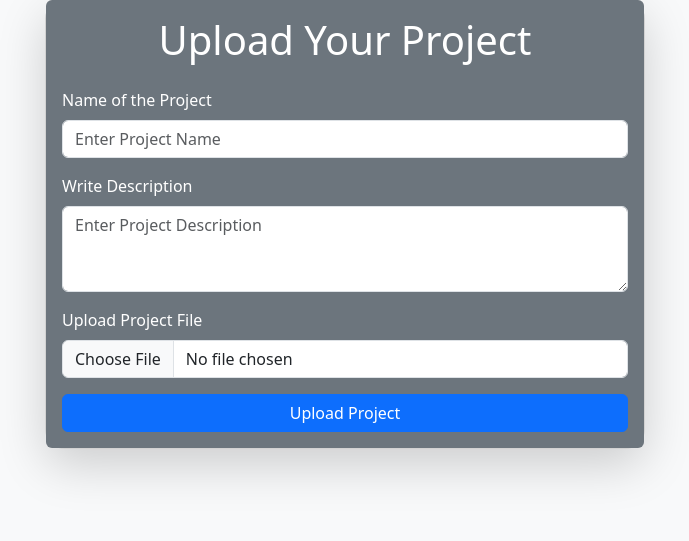
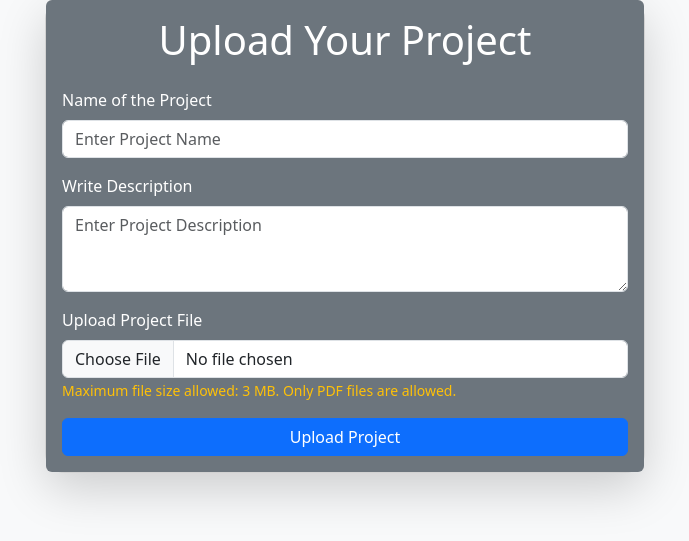
Before and after one commit to thesaiteja24/gen-ai-projects-nriit, a Flask app: page /upload in a window 1280 px wide. Shown: the part 49-590 px from the top of the page, without its empty margins (295-984 px from the left). Run offline with Flask 3, Linux system fonts and the light colour scheme; the visitor is signed in with stand-in values (Sample User, id 1); some libraries are stand-ins or nearby versions.

Commit message:
added 3MB limit to uploading files, allows only pdf, added example env file updated requirements.txt, server.py and UploadFile.py to delete drive file also when deleting file project

```diff
--- a/UploadFile.py
+++ b/UploadFile.py
@@ -11,6 +11,7 @@ credentials = Credentials.from_service_account_file(
     SERVICE_ACCOUNT_FILE, scopes=SCOPES)
 drive_service = build('drive', 'v3', credentials=credentials)
 
+
 def convert_bytes(bytes_val):
     """
     Convert bytes to KB, MB, and GB
@@ -23,6 +24,7 @@ def convert_bytes(bytes_val):
     gb = mb / 1024
 
     return kb, mb, gb
+
 
 def check_drive_storage():
     """
@@ -64,12 +66,13 @@ def check_drive_storage():
 
     print(f"\nUsage Percentage: {usage_percentage:.2f}%")
 
+
 def upload_to_drive(file):
     """
-    Upload a file to Google Drive and return the shareable link.
+    Upload a file to Google Drive and return the shareable link and file ID.
 
     :param file: File object from Flask's `request.files`.
-    :return: Shareable link of the uploaded file.
+    :return: Tuple containing shareable link and file ID of the uploaded file.
     """
     try:
         # Create 'uploads' directory if it doesn't exist
@@ -100,7 +103,7 @@ def upload_to_drive(file):
         # Clean up the local file
         os.remove(file_path)
 
-        return file_url
+        return file_url, file_id
     except Exception as e:
         raise RuntimeError(f"An error occurred during upload: {str(e)}")
 
--- a/server.py
+++ b/server.py
@@ -4,6 +4,7 @@ import os
 import certifi
 from UploadFile import upload_to_drive
 from bson.objectid import ObjectId
+import magic
 
 app = Flask(__name__)
 
@@ -12,7 +13,7 @@ app.secret_key = os.environ.get("SESSION_KEY")
 
 # Update MongoDB URI with correct SSL configuration
 app.config["MONGO_URI"] = os.environ.get('MONGO_URI') + certifi.where()
-
+app.config['MAX_CONTENT_LENGTH'] = 3 * 1024 * 1024
 # Initialize PyMongo
 mongo = PyMongo(app)
 
@@ -98,7 +99,18 @@ def upload_file():
         if not project_name or not project_description:
             flash("Project name and description are required.", "danger")
             return redirect(request.url)
+
         try:
+            # Server-side file type validation using MIME type
+            mime = magic.Magic(mime=True)
+            file_mime_type = mime.from_buffer(file.stream.read(2048))
+            file.stream.seek(0)  # Reset file pointer after reading
+
+            if file_mime_type != "application/pdf":
+                flash(
+                    "Only PDF files are allowed. Please upload a valid file.", "danger")
+                return redirect(request.url)
+
             # Upload the file and get the file URL
             file_url = upload_to_drive(file)
 
@@ -135,7 +147,27 @@ def delete_project(project_id):
         # Convert project_id to ObjectId
         project_id = ObjectId(project_id)
 
-        # Remove the project with the given ID from the user's projects
+        # Find the project to get the file_id
+        user = mongo.db.students.find_one(
+            {"_id": ObjectId(session['user_id'])})
+        project = next((p for p in user.get('projects', [])
+                       if p['_id'] == project_id), None)
+
+        if not project:
+            flash("Project not found or already deleted.", "danger")
+            return redirect(url_for('user_dashboard'))
+
+        # Delete the file from Google Drive
+        file_id = project.get('file_id')
+        if file_id:
+            try:
+                drive_service.files().delete(fileId=file_id).execute()
+                flash("File deleted from Google Drive.", "success")
+            except Exception as e:
+                flash(
+                    f"Failed to delete file from Google Drive: {str(e)}", "danger")
+
+        # Remove the project from the user's projects
         result = mongo.db.students.update_one(
             {"_id": ObjectId(session['user_id'])},
             {"$pull": {"projects": {"_id": project_id}}}
@@ -172,6 +204,12 @@ def flash_message():
     return redirect(request.referrer or url_for('user_dashboard'))
 
 
+@app.errorhandler(413)
+def request_entity_too_large(error):
+    flash("File size exceeds 3MB limit.", "danger")
+    return redirect(request.referrer or url_for('upload_file')), 413
+
+
 @app.route('/')
 def home():
     # Redirect to the login route
@@ -179,4 +217,4 @@ def home():
 
 
 if __name__ == '__main__':
-    app.run()
+    app.run(debug=True)
--- a/templates/upload.html
+++ b/templates/upload.html
@@ -9,6 +9,12 @@
       href="https://cdn.jsdelivr.net/npm/bootstrap@5.3.2/dist/css/bootstrap.min.css"
       rel="stylesheet"
     />
+    <style>
+      .disabled-btn {
+        pointer-events: none;
+        opacity: 0.65;
+      }
+    </style>
   </head>
   <body class="bg-light">
     <div class="container my-5">
@@ -30,7 +36,13 @@
           {% endwith %}
 
           <!-- Form -->
-          <form action="/upload" method="post" enctype="multipart/form-data" class="mt-4">
+          <form
+            action="/upload"
+            method="post"
+            enctype="multipart/form-data"
+            class="mt-4"
+            onsubmit="return validateForm()"
+          >
             <div class="mb-3">
               <label for="projectName" class="form-label">Name of the Project</label>
               <input
@@ -60,10 +72,16 @@
                 class="form-control"
                 id="projectfile"
                 name="file"
+                accept=".pdf"
                 required
               />
+              <small class="text-warning">
+                Maximum file size allowed: <span id="maxFileSizeDisplay">3MB</span>. Only PDF files are allowed.
+              </small>
             </div>
-            <button type="submit" class="btn btn-primary w-100">Upload Project</button>
+            <button type="submit" id="submitButton" class="btn btn-primary w-100">
+              Upload Project
+            </button>
           </form>
         </div>
       </div>
@@ -71,5 +89,50 @@
 
     <!-- Bootstrap JS Bundle -->
     <script src="https://cdn.jsdelivr.net/npm/bootstrap@5.3.2/dist/js/bootstrap.bundle.min.js"></script>
+    <script>
+      const maxFileSize = 3 * 1024 * 1024; // 3MB in bytes
+
+      function formatBytes(bytes) {
+        if (bytes === 0) return "0 Bytes";
+        const k = 1024;
+        const sizes = ["Bytes", "KB", "MB", "GB"];
+        const i = Math.floor(Math.log(bytes) / Math.log(k));
+        return parseFloat((bytes / Math.pow(k, i)).toFixed(2)) + " " + sizes[i];
+      }
+
+      document.getElementById("maxFileSizeDisplay").innerText = formatBytes(maxFileSize);
+
+      function validateForm() {
+        const fileInput = document.getElementById("projectfile");
+        const submitButton = document.getElementById("submitButton");
+
+        if (fileInput.files.length === 0) {
+          alert("Please select a file to upload.");
+          return false;
+        }
+
+        const file = fileInput.files[0];
+
+        // Check file size
+        if (file.size > maxFileSize) {
+          alert(
+            `File size exceeds the allowed limit of ${formatBytes(maxFileSize)}. Please select a smaller file.`
+          );
+          return false;
+        }
+
+        // Check file type
+        const allowedType = "application/pdf";
+        if (file.type !== allowedType) {
+          alert("Only PDF files are allowed. Please select a valid file.");
+          return false;
+        }
+
+        // Disable the button to prevent multiple submissions
+        submitButton.classList.add("disabled-btn");
+        submitButton.innerText = "Uploading...";
+        return true;
+      }
+    </script>
   </body>
 </html>
```
Also changed, not shown: requirements.txt (+7 -29 lines), 2 other files.
